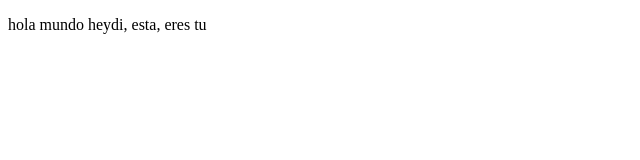
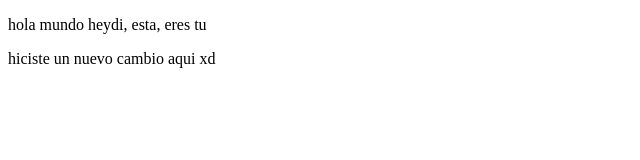
Before and after one commit to CourantLuna/proyectoDemoCursoPrework, a plain HTML site: page index.html in a window 1280 px wide. Shown: the whole page, without its empty margins (0-640 px from the left). Drawn offline with Linux system fonts and the light colour scheme.

Commit message:
cambios agregamos parrafo

```diff
--- a/index.html
+++ b/index.html
@@ -8,6 +8,6 @@
 </head>
 <body>
     <p>hola mundo heydi, esta, eres tu</p>
-
+    <p>hiciste un nuevo cambio aqui xd</p>
 </body>
 </html>
```
